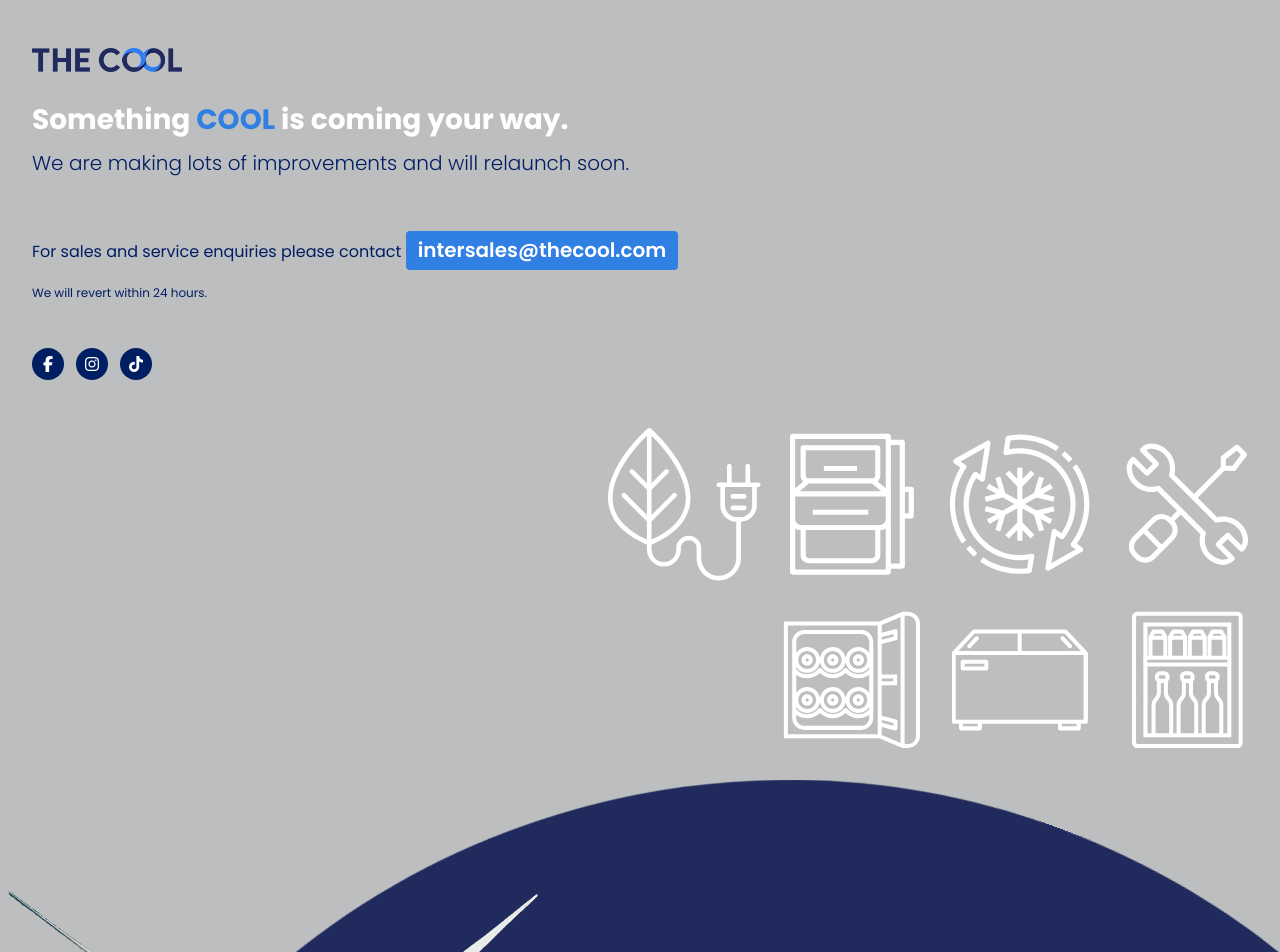
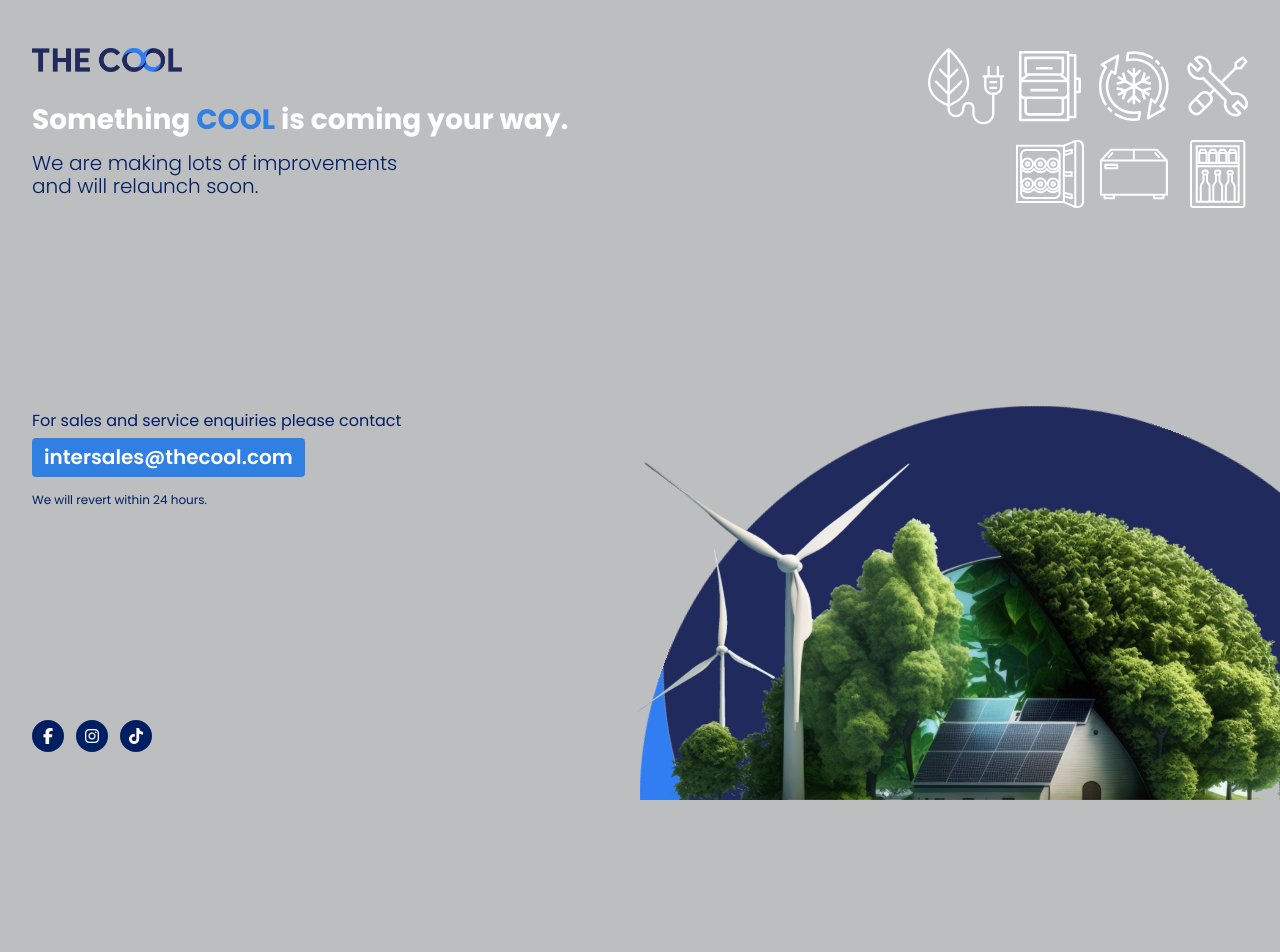
Before and after one commit to teeragit/thecool, a plain HTML site: page index.html in a window 1280 px wide. Shown: the top 952 px of the page. After the commit the page ends 800 px from the top, so only its background shows below. Drawn offline with Linux system fonts and the light colour scheme.

Commit message:
Mobile (Landscape)

```diff
--- a/css/main.css
+++ b/css/main.css
@@ -37,9 +37,6 @@ img {
 
 .content {
   padding: 3rem 2rem;
-  /* display: flex;
-  flex-direction: column;
-  justify-content: space-between; */
   box-sizing: border-box;
 }
 
@@ -171,5 +168,57 @@ img {
   100% { transform: rotate(360deg); }
 }
 
+@media (orientation: landscape) {
+
+  #landing {
+    display: block;
+  }
+
+  .content {
+    display: flex;
+    flex-direction: column;
+    justify-content: space-between;
+    width: 50vw;
+    min-height: 100vh;
+  }
+
+  .artwork {
+    position: fixed;
+    top: 0;
+    bottom: 0;
+    right: 0;
+  }
+
+  .artwork-icons {
+    position: absolute;
+    right: 0;
+    top: 3rem;
+  }
+
+  .artwork-icons-img {
+    width: auto;
+    height: calc(100vh - 30.769vw - 5rem);
+    max-height: 12.5vw;
+  }
+
+  .artwork-graphic {
+    position: absolute;
+    right: 0;
+    bottom: 0;
+    width: 50vw;
+    height: 30.769vw;
+  }
+
+  .artwork-graphic-img {
+    width: 61.538vw;
+    height: 61.538vw;
+  }
+
+  .artwork-image-img {
+    width: 50.5vw;
+  }
+
+}
+
 @media only screen and (min-width: 35em) {
 }
--- a/index.html
+++ b/index.html
@@ -3,17 +3,17 @@
 
 <head>
   <meta charset="utf-8">
-  <title></title>
-  <meta name="description" content="">
+  <title>The Cool</title>
+  <meta name="description" content="We provide high-quality & long-lasting cooling solutions that enhance comfort while minimizing energy consumption and environmental impact, through extensive experience, continuous innovation, and exceptional service meeting evolving customer needs.">
   <meta name="viewport" content="width=device-width, initial-scale=1">
 
-  <meta property="og:title" content="">
-  <meta property="og:type" content="">
-  <meta property="og:url" content="">
-  <meta property="og:image" content="">
+  <meta property="og:title" content="The Cool">
+  <meta property="og:type" content="website">
+  <meta property="og:url" content="https://thecool.com">
+  <meta property="og:image" content="https://thecool.com/img/og.png">
 
   <link rel="stylesheet" href="css/normalize.css">
-  <link rel="stylesheet" href="css/main.css">
+  <link rel="stylesheet" href="css/main.css?v=2">
 
   <link rel="preconnect" href="https://fonts.googleapis.com">
   <link rel="preconnect" href="https://fonts.gstatic.com" crossorigin>
```
Also changed, not shown: img/og.png (added).
